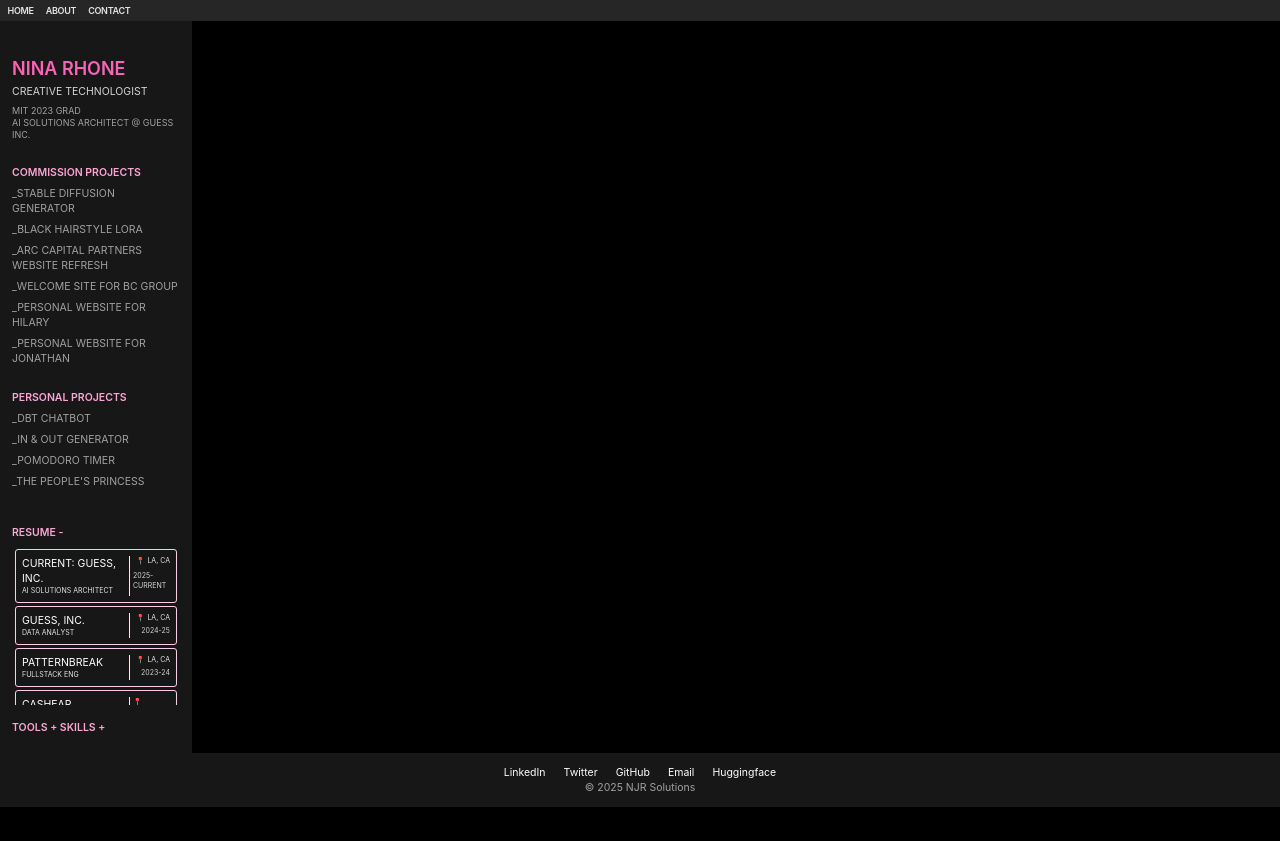
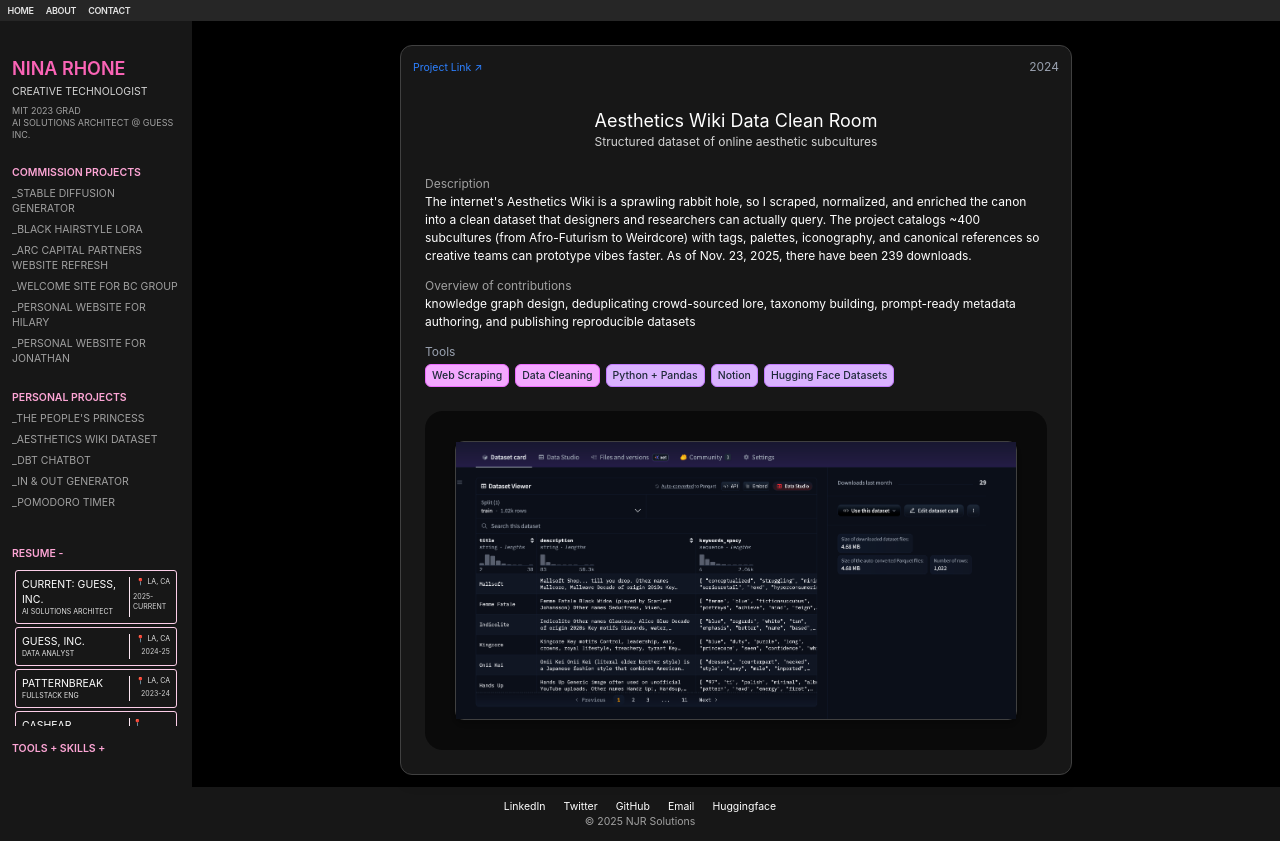
Before and after one commit to ninar12/portfolio, a Next.js app: page /aesthetics-wiki in a window 1280 px wide. Before the commit this address had no page. Before the commit the page ends 807 px from the top, so only its background shows below. Built offline with nearby package versions, Linux system fonts and the light colour scheme.

Commit message:
added aesthetics wiki project

```diff
--- a/app/about/page.tsx
+++ b/app/about/page.tsx
@@ -24,6 +24,19 @@
                 Computation & Cognition
               </span>{" "}
               (CS + Neuroscience), passionate about turning ideas into reality.
+            </p>
+            <p className="text-lg text-neutral-300 leading-relaxed mt-4">
+              I also built and cleaned a structured database of the entire
+              Aesthetics Wiki to help creatives query subcultures and visual
+              references programmatically—it's freely available on{" "}
+              <a
+                href="https://huggingface.co/datasets/ninar12/aesthetics-wiki"
+                target="_blank"
+                rel="noopener noreferrer"
+                className="text-pink-400 underline">
+                Hugging Face
+              </a>
+              .
             </p>
           </div>
         </div>
--- /dev/null
+++ b/app/aesthetics-wiki/page.tsx
@@ -0,0 +1,23 @@
+import ProjectCard from "../components/Card"
+
+export default function AestheticsWiki() {
+  return (
+    <ProjectCard
+      title="Aesthetics Wiki Data Clean Room"
+      subtitle="Structured dataset of online aesthetic subcultures"
+      link="https://huggingface.co/datasets/ninar12/aesthetics-wiki"
+      description="The internet's Aesthetics Wiki is a sprawling rabbit hole, so I scraped, normalized, and enriched the canon into a clean dataset that designers and researchers can actually query. The project catalogs ~400 subcultures (from Afro-Futurism to Weirdcore) with tags, palettes, iconography, and canonical references so creative teams can prototype vibes faster. As of Nov. 23, 2025, there have been 239 downloads."
+      techStack={[
+        { type: "skill", name: "Web Scraping" },
+        { type: "skill", name: "Data Cleaning" },
+        { type: "tool", name: "Python + Pandas" },
+        { type: "tool", name: "Notion" },
+        { type: "tool", name: "Hugging Face Datasets" },
+      ]}
+      year="2024"
+      skills="knowledge graph design, deduplicating crowd-sourced lore, taxonomy building, prompt-ready metadata authoring, and publishing reproducible datasets"
+      image="aesthetics-wiki.png"
+      githubLink=""
+    />
+  )
+}
--- a/app/layout.tsx
+++ b/app/layout.tsx
@@ -27,13 +27,17 @@
 ]
 
 const personal = [
-  { name: "DBT CHATBOT", link: "/dbt-chatbot" },
-  { name: "IN & OUT GENERATOR", link: "/in-out" },
-  { name: "POMODORO TIMER", link: "/pomodoro" },
   {
     name: "THE PEOPLE'S PRINCESS",
     link: "/the-peoples-princess",
   },
+  {
+    name: "AESTHETICS WIKI DATASET",
+    link: "/aesthetics-wiki",
+  },
+  { name: "DBT CHATBOT", link: "/dbt-chatbot" },
+  { name: "IN & OUT GENERATOR", link: "/in-out" },
+  { name: "POMODORO TIMER", link: "/pomodoro" },
 ]
 
 export default function RootLayout({
--- a/app/page.tsx
+++ b/app/page.tsx
@@ -135,6 +135,20 @@
               </p>
             </div>
           </Link>
+          <Link href="/aesthetics-wiki" className="group">
+            <div className="bg-neutral-900/30 rounded-xl border border-pink-500/10 hover:border-pink-500/30 transition-all p-4 h-full">
+              <div className="overflow-hidden rounded-lg">
+                <PixelatedImage
+                  src="/dreamcore.jpeg"
+                  alt="Aesthetics Wiki Dataset"
+                  className="w-full h-auto object-contain hover:scale-105 transition-transform duration-300"
+                />
+              </div>
+              <p className="text-pink-300 text-center mt-4 group-hover:text-pink-400 transition-colors">
+                Aesthetics Wiki Dataset
+              </p>
+            </div>
+          </Link>
           <Link href="/jonathan" className="group">
             <div className="bg-neutral-900/30 rounded-xl border border-pink-500/10 hover:border-pink-500/30 transition-all p-4 h-full">
               <div className="overflow-hidden rounded-lg">
--- a/app/the-peoples-princess/page.tsx
+++ b/app/the-peoples-princess/page.tsx
@@ -6,7 +6,7 @@
       title="The People's Princess"
       subtitle="Mutual aid bulletin concept for neighbors helping neighbors"
       link="https://the-peoples-princess.vercel.app/"
-      description="Me and Fai, another MIT grad, coined The People's Princess as a playful brand for a serious tool: a hyper-local bulletin born in the wake of the SoCal wildfires and the overturn of Roe v. Wade, when neighbors needed rapid ways to connect with legal, housing, and care resources. The pilot is still a proof of concept, but I mapped content rules, designed a simple submission funnel, and prototyped post cards so organizers can amplify urgent requests in seconds. Coming soon: a version on lovable.com."
+      description="Fai, another MIT grad, and I coined The People's Princess as a playful brand for a serious tool: a hyper-local bulletin born in the wake of the SoCal wildfires and the overturn of Roe v. Wade, when neighbors needed rapid ways to connect with legal, housing, and care resources. The pilot is still a proof of concept, but I mapped content rules, designed a simple submission funnel, and prototyped post cards so organizers can amplify urgent requests in seconds. Coming soon: a version on lovable.com."
       techStack={[
         { type: "framework", name: "Next.js" },
         { type: "skill", name: "Feature development" },
```
Also changed, not shown: public/aesthetics-wiki.png (added), public/dreamcore.jpeg (added).
